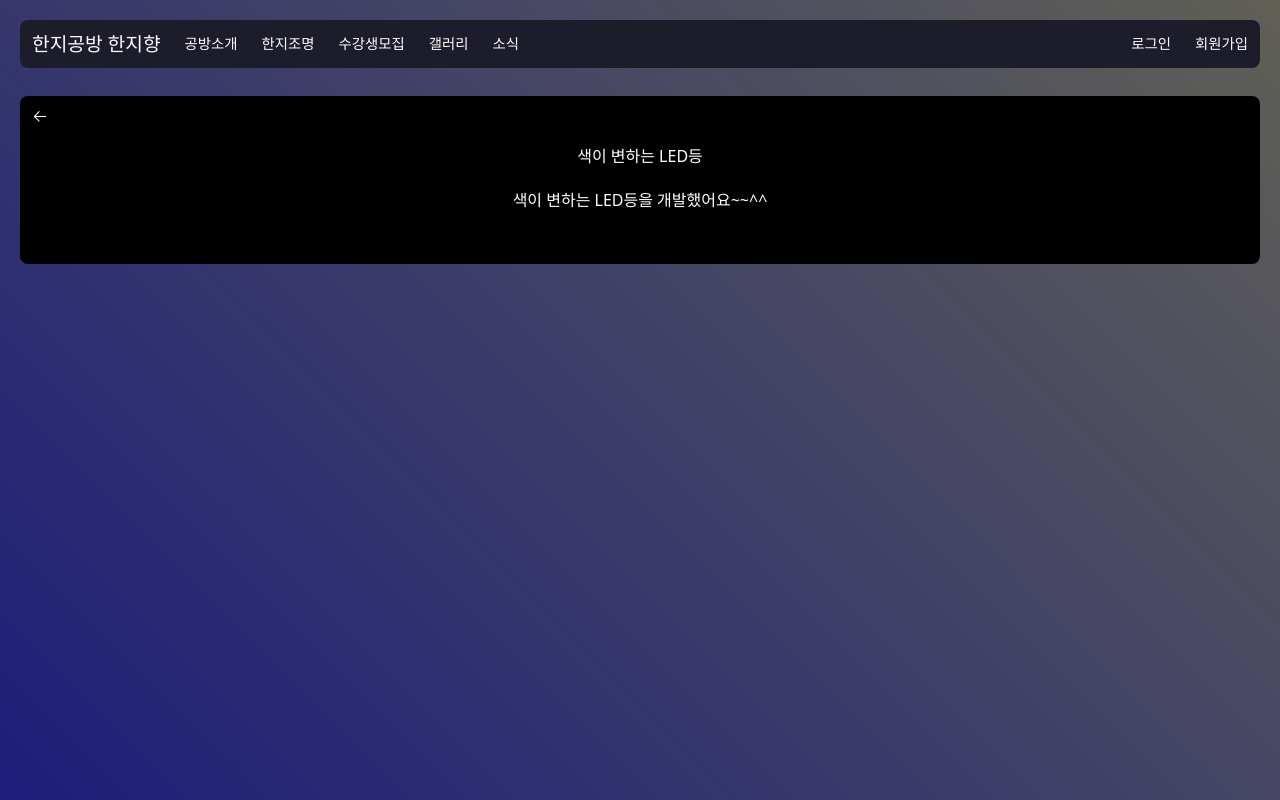
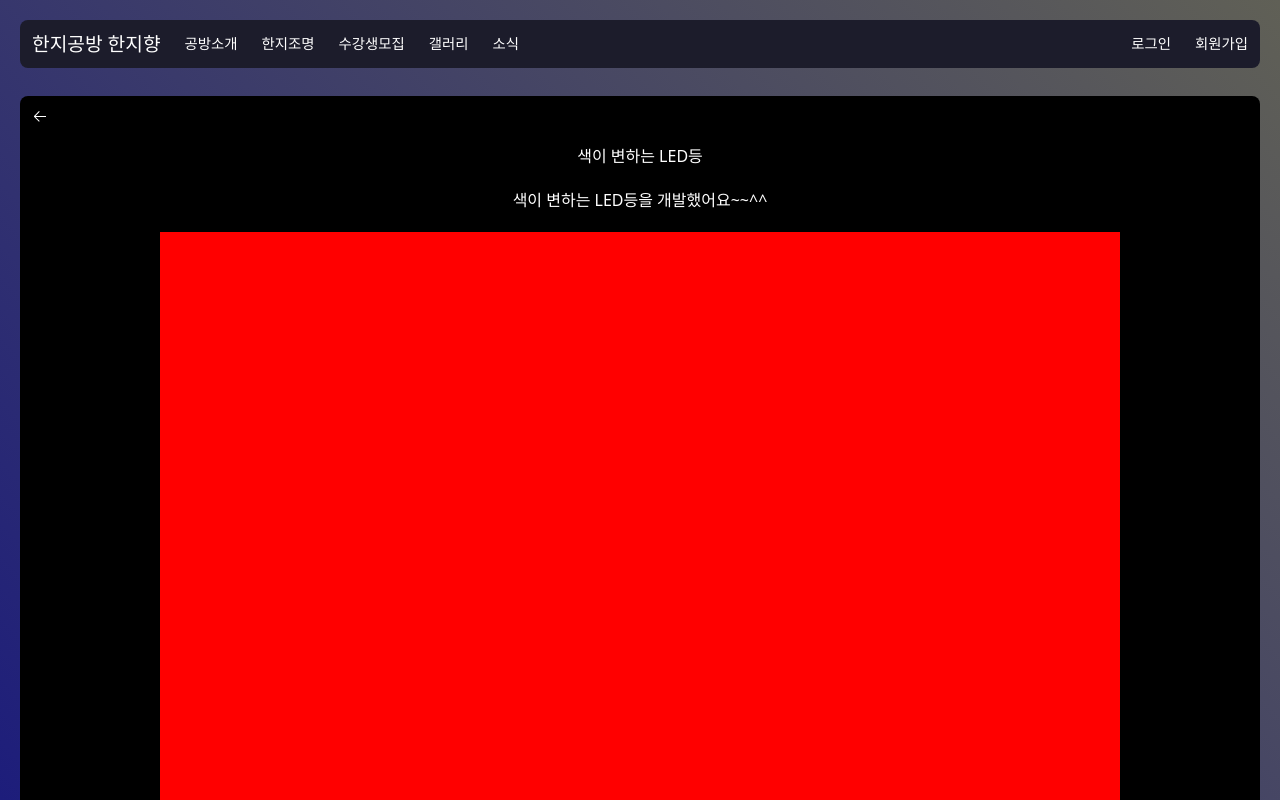
Before and after one commit to hyeonseo1109/router, a Next.js app: page /announce/1 in a window 1280 px wide. Shown: the top 800 px of the page. Built offline with nearby package versions, Linux system fonts and the light colour scheme.

Commit message:
소식 상세페이지 이미지 로딩

```diff
--- a/app/announce/[id]/page.js
+++ b/app/announce/[id]/page.js
@@ -30,7 +30,7 @@ export default function Announce ({params}) {
     <div className="flex flex-col items-center gap-5 py-5">
       <p>{nt.title}</p>
       <p>{nt.description}</p>
-      {nt.image && <image src={nt.image}/>}
+      {nt.image && <img src={nt.image}/>}
     </div>
   </div>)
 }
```
